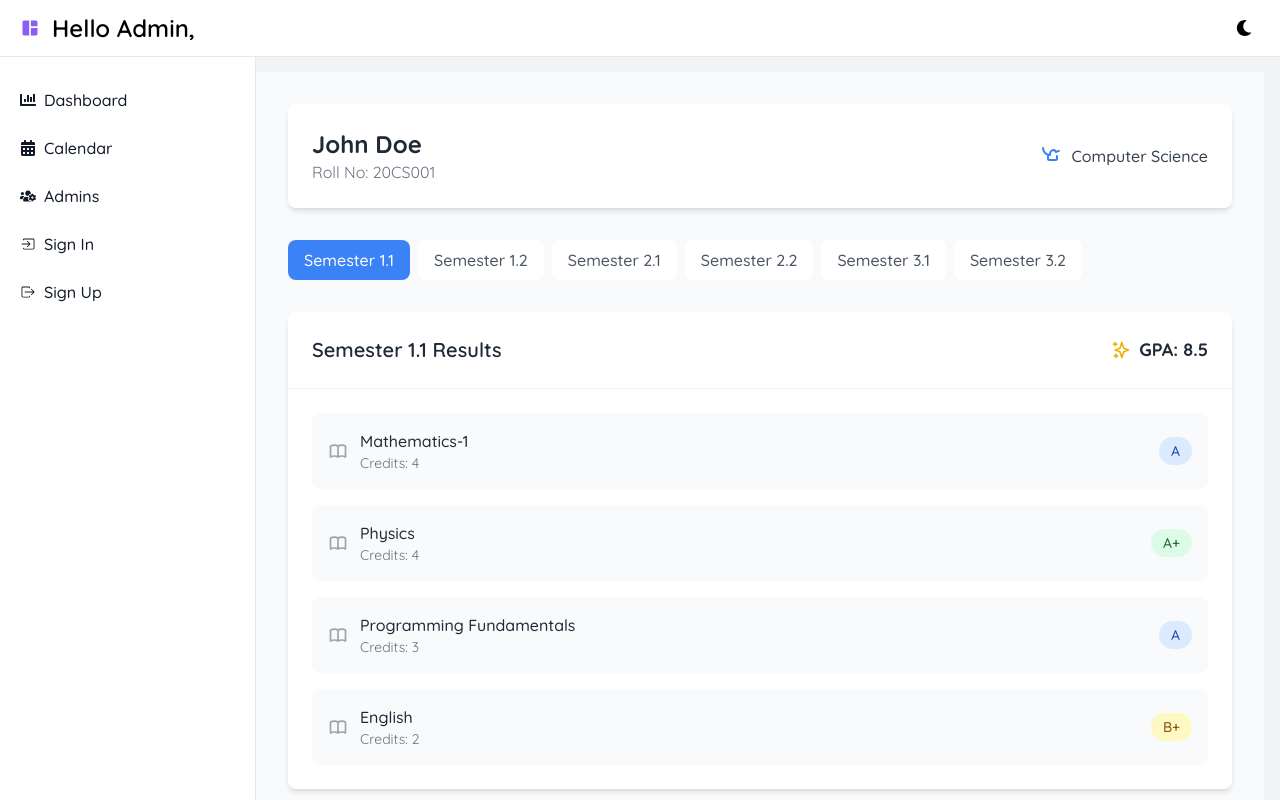
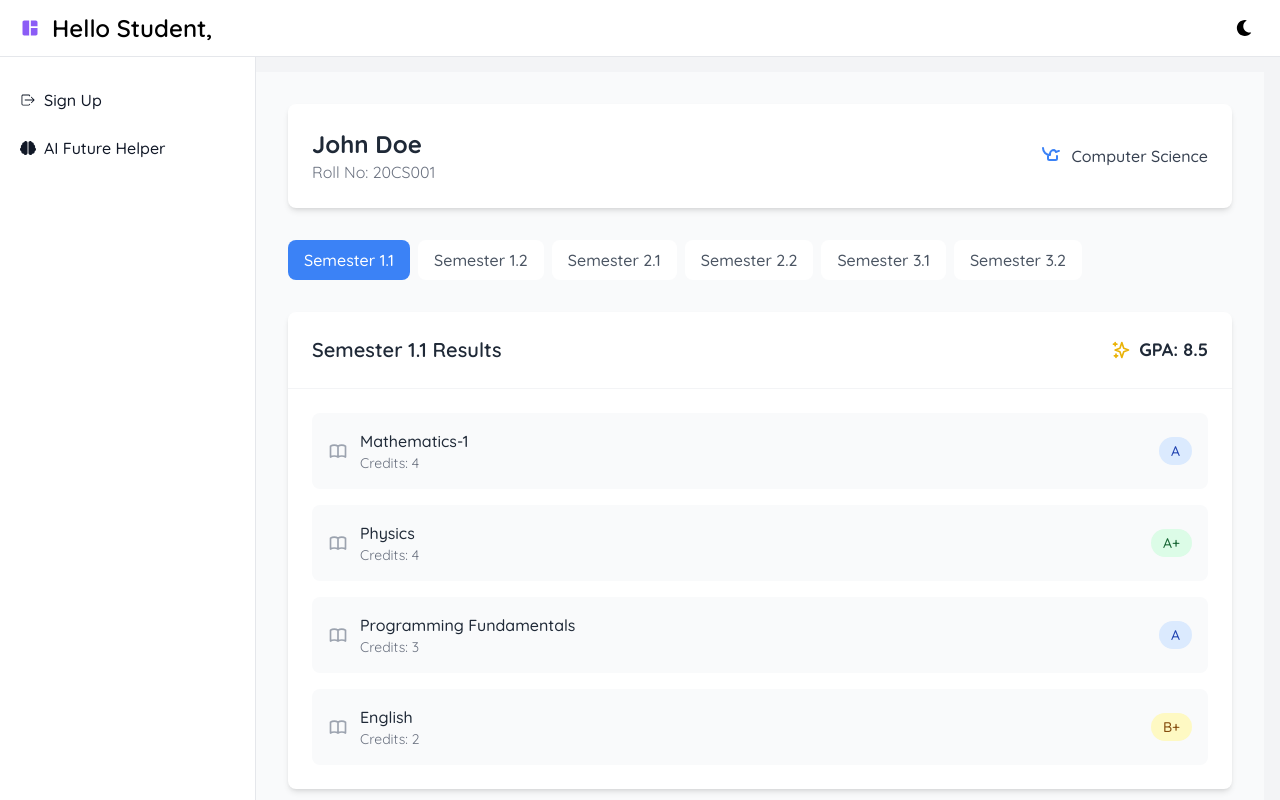
Before and after one commit to Ceeejeey/student-results-management-system, a React (Vite) app in the folder frontEnd/: page /studentdashbord in a window 1280 px wide. Built offline with nearby package versions, Linux system fonts and the light colour scheme.

Commit message:
update this files

```diff
--- a/frontEnd/src/App.jsx
+++ b/frontEnd/src/App.jsx
@@ -16,6 +16,7 @@ import './index.css';
 import Calendar from "./components/Calender";
 import SelectUser from "./selectUser/SelectUser";
 import TeacherRegister from "./pages/TeacherRegister";
+import StudentDash from "./Student/StudentDash";
 
 
 const App = () => {
@@ -33,9 +34,9 @@ const App = () => {
           <Route path="/teacher-registration" element={<TeacherRegister/>} />
           <Route path="/login" element={<Login />} />
           <Route path="/admindashbord" element={<AdminDashboard className='h-screen bg-blue-500' />} />
-          <Route path="/studentdashbord" element={<StudentDashbord />} />
+          <Route path="/studentdashbord" element={<StudentDash/>} />
           <Route path="/main" element={<Main11/>}/>
-          <Route path="/calender" element={<Calendar/>} />
+
 
 
         </Routes>
--- /dev/null
+++ b/frontEnd/src/Student/StudentDash.jsx
@@ -0,0 +1,53 @@
+
+import { useState } from "react";
+import StudentSideBar from "./studentSideBar/StudentSideBar";
+import StudentHeader from "./studentHeader/StudentHeader";
+import StudentDashBord from "./StudentDashBord";
+
+
+
+const StudentDash = () => {
+  const [darkMode, setDarkMode] = useState(false);
+  const [isSideBarOpen, setIsSideBarOpen] = useState(false);
+
+
+  const toggleDarkMode = () => {
+    setDarkMode(!darkMode);
+  };
+
+  const toggleSideBar = () => {
+    setIsSideBarOpen(!isSideBarOpen);
+  };
+
+  const handleCardClick = (content) => {
+    setSelectedCardContent(content);
+  };
+
+  return (
+    <div className={`${darkMode && "dark"} font-quicksand bg-slate-200 h-screen flex overflow-hidden`}>
+      <StudentSideBar isSideBarOpen={isSideBarOpen} className="z-50 max-w-[200px]"/>
+
+      <div className="flex flex-col flex-1 overflow-hidden">
+        <StudentHeader toggleDarkMode={toggleDarkMode} darkMode={darkMode} toggleSideBar={toggleSideBar}/>
+
+        <div className=" fixed overflow-auto w-[100%]">
+
+
+
+
+
+               <StudentDashBord onCardClick={handleCardClick} className="pl-12"/>
+
+
+
+
+
+
+        </div>
+
+      </div>
+    </div>
+  );
+};
+
+export default StudentDash;
--- /dev/null
+++ b/frontEnd/src/Student/constant-student/index1.js
@@ -0,0 +1,16 @@
+import { FaBrain } from "react-icons/fa";
+
+import { IoIosLogOut } from "react-icons/io";
+
+export const links1 = [
+  {
+    href: "/",
+    icon: IoIosLogOut,
+    text: "Sign Up",
+  },
+  {
+    href: "/ai",
+    icon: FaBrain,
+    text: "AI Future Helper",
+  },
+];
--- /dev/null
+++ b/frontEnd/src/Student/studentHeader/StudentHeader.jsx
@@ -0,0 +1,28 @@
+import { FaMoon, FaSun } from 'react-icons/fa';
+import { HiOutlineMenuAlt2 } from 'react-icons/hi';
+import { MdSpaceDashboard } from 'react-icons/md';
+
+const StudentHeader = ({ darkMode, toggleDarkMode,toggleSideBar }) => {
+  return (
+    <nav className="fixed top-0 z-50 w-full bg-white border-b border-{#dd5f5f} dark:bg-gray-800 dark:border-gray-700">
+      <div className="px-3 py-3 lg:px-5 lg:pl-3">
+        <div className="flex items-center justify-between">
+          <div className="flex items-center justify-items-start rtl:justify-end">
+
+            <a href="#" className="flex ms-2 md:me-24">
+              <MdSpaceDashboard className="h-8 text-xl me-3 text-violet-500" />
+              <span className="self-center text-xl font-semibold sm:text-2xl whitespace-nowrap dark:text-white ">
+                Hello Student,
+              </span>
+            </a>
+          </div>
+          <button className="p-2 rounded-full dark:bg-slate-50 dark:text-slate-700" onClick={toggleDarkMode}>
+            {darkMode ? <FaSun /> : <FaMoon />}
+          </button>
+        </div>
+      </div>
+    </nav>
+  );
+};
+
+export default StudentHeader;
--- /dev/null
+++ b/frontEnd/src/Student/studentSideBar/LinkItemStudent.jsx
@@ -0,0 +1,15 @@
+import React from 'react'
+
+const LinkitemStudent = ({href,icon:Icon,text,badge}) => {
+  return (
+    <li>
+      <a href={href} className='flex items-center p-2 text-gray-900 rounded-lg dark:text-white hover:bg-gray-100 dark:hover:bg-gray-700 '>
+        <Icon className='mr-2'/>
+        <span className='flex-1 me-3' >{text}</span>
+
+      </a>
+    </li>
+  )
+}
+
+export default LinkitemStudent
--- /dev/null
+++ b/frontEnd/src/Student/studentSideBar/StudentSideBar.jsx
@@ -0,0 +1,25 @@
+import React from 'react';
+import { links1 } from '../constant-student/index1';
+import LinkitemStudent from './LinkItemStudent';
+ // Check that the import path is correct
+
+
+
+const StudentSideBar = ({ isSideBarOpen }) => {
+  return (
+    <aside className={`fixed top-0 left-0 z-40 w-64 h-screen pt-20 bg-white border-r border-gray-200 sm:translate-x-0 dark:bg-gray-800 dark:border-gray-700 transition-transform ${isSideBarOpen ? "translate-x-0" : "-translate-x-full"}`}>
+      <div className='h-full px-3 pb-4 overflow-y-auto'>
+        <ul className='space-y-2 font-medium'>
+          {
+            links1.map((link, index) => (
+              <LinkitemStudent key={index} {...link}/>  // Passing link properties via spread operator
+            ))
+          }
+
+        </ul>
+      </div>
+    </aside>
+  );
+};
+
+export default StudentSideBar;
--- a/frontEnd/src/admin/AdminDashboard.jsx
+++ b/frontEnd/src/admin/AdminDashboard.jsx
@@ -30,16 +30,16 @@ const AdminDashboard = () => {
       <div className="flex flex-col flex-1 overflow-hidden">
         <Header toggleDarkMode={toggleDarkMode} darkMode={darkMode} toggleSideBar={toggleSideBar} />
 
-        <div className="flex-1 ml-[240px] overflow-auto">
+        <div className="flex-1 ml-[240px] overflow-auto ">
           {selectedCardContent && (
             <div className="p-4 bg-white">
               {selectedCardContent}
             </div>
           )}
 
-          <Main11>
-            <Content>
-              <Cards onCardClick={handleCardClick} />
+          <Main11 >
+            <Content >
+              <Cards onCardClick={handleCardClick} className="pl-12"/>
 
             </Content>
 
--- a/frontEnd/src/constants/index.js
+++ b/frontEnd/src/constants/index.js
@@ -16,30 +16,7 @@ import image1 from "../assets/image1.jpg";
 
 export const links = [
   {
-    href: "/admindashbord",
-    icon: FaChartBar,
-    text: "Dashboard",
-  },
-  {
-    href: "#",
-    icon: FaCalendarAlt,
-    text: "Calendar",
-  },
-
-  {
-    href: "#",
-    icon: FaUsersCog,
-    text: "Admins",
-  },
-
-  {
-    href: "#",
-    icon: IoIosLogIn,
-    text: "Sign In",
-  },
-
-  {
-    href: "#",
+    href: "/",
     icon: IoIosLogOut,
     text: "Sign Up",
   },
--- a/frontEnd/src/ui/Content.jsx
+++ b/frontEnd/src/ui/Content.jsx
@@ -3,7 +3,7 @@ import PropTypes from 'prop-types';
 
 const Content = ({ children }) => {
   return (
-    <div className="flex-1 flex flex-col gap-5 overflow-auto">
+    <div className="flex flex-col flex-1 gap-5 overflow-auto">
       {children}
     </div>
   );
```
Also changed, not shown: 1 other file (tests, documents, lock files or other folders).
